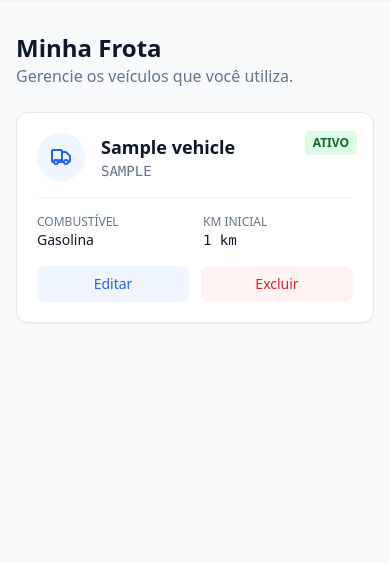
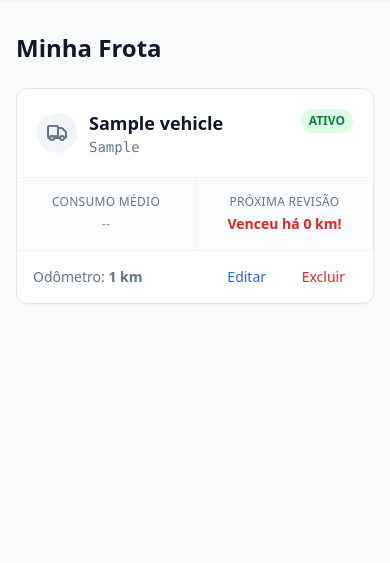
Before and after one commit to MoisesAvilar/finance-saas, a Django app: page /veiculos/ in a window 390 px wide. Shown: the part 65-628 px from the top of the page. Run offline with Django 5.2, Linux system fonts and the light colour scheme; a user stored in the database is signed in; tables that the repository leaves empty hold one stand-in row (values such as "Sample post"); some libraries are stand-ins or nearby versions.

Commit message:
Refactor vehicle list layout and enhance dashboard forms
- Updated vehicle_list.html to improve the layout using a grid system for better responsiveness and visual appeal.
- Simplified vehicle display cards with additional information such as fuel average and maintenance status.
- Enhanced form elements in dashboard.html for registering income and expenses, ensuring better user experience and validation.
- Removed unnecessary code and improved overall readability of the templates.

```diff
--- a/apps/vehicles/models.py
+++ b/apps/vehicles/models.py
@@ -1,4 +1,5 @@
 from django.db import models
+from django.db.models import Max
 from django.conf import settings
 from common.models import TimeStampedModel
 
--- a/apps/vehicles/templates/vehicles/vehicle_list.html
+++ b/apps/vehicles/templates/vehicles/vehicle_list.html
@@ -1,115 +1,76 @@
 {% extends 'base.html' %}
 
 {% block content %}
-<div class="space-y-6">
+<div class="max-w-5xl mx-auto space-y-6">
 
-    <div class="flex flex-col sm:flex-row justify-between items-start sm:items-center gap-4">
-        <div>
+    <div class="flex justify-between items-center">
         <h1 class="text-2xl font-bold text-slate-900 dark:text-white">Minha Frota</h1>
-            <p class="text-slate-500 dark:text-slate-400">Gerencie os veículos que você utiliza.</p>
-        </div>
-
         {% if can_add_vehicle %}
-        <a href="{% url 'vehicle_create' %}" class="w-full sm:w-auto bg-blue-600 hover:bg-blue-700 text-white font-medium py-2 px-4 rounded-lg transition-colors flex items-center justify-center gap-2 shadow-sm">
+        <a href="{% url 'vehicle_create' %}" class="bg-blue-600 hover:bg-blue-700 text-white px-4 py-2 rounded-lg text-sm font-bold shadow-sm transition-colors flex items-center gap-2">
             <svg class="w-5 h-5" fill="none" stroke="currentColor" viewBox="0 0 24 24"><path stroke-linecap="round" stroke-linejoin="round" stroke-width="2" d="M12 4v16m8-8H4"></path></svg>
-            <span>Novo Veículo</span>
+            Novo Veículo
         </a>
         {% endif %}
     </div>
 
-    <div class="hidden md:block bg-white dark:bg-slate-900 rounded-xl shadow-sm border border-slate-200 dark:border-slate-800 overflow-hidden">
-        <div class="overflow-x-auto">
-            <table class="w-full text-left text-sm text-slate-600 dark:text-slate-400">
-                <thead class="bg-slate-50 dark:bg-slate-800 text-slate-900 dark:text-slate-200 uppercase font-medium border-b border-slate-200 dark:border-slate-700">
-                    <tr>
-                        <th class="px-6 py-4">Modelo / Placa</th>
-                        <th class="px-6 py-4">Combustível</th>
-                        <th class="px-6 py-4">KM Inicial</th>
-                        <th class="px-6 py-4 text-center">Status</th>
-                        <th class="px-6 py-4 text-center">Ações</th>
-                    </tr>
-                </thead>
-                <tbody class="divide-y divide-slate-200 dark:divide-slate-800">
-                    {% for vehicle in vehicles %}
-                    <tr class="hover:bg-slate-50 dark:hover:bg-slate-800/50 transition-colors">
-                        <td class="px-6 py-4">
+    <div class="grid grid-cols-1 md:grid-cols-2 gap-6">
+        {% for vehicle in object_list %} <div class="bg-white dark:bg-slate-900 rounded-xl shadow-sm border border-slate-200 dark:border-slate-800 overflow-hidden hover:border-blue-300 dark:hover:border-blue-700 transition-colors">
+
+                <div class="p-5 border-b border-slate-100 dark:border-slate-800 flex justify-between items-start">
                     <div class="flex items-center gap-3">
                         <div class="w-10 h-10 rounded-full bg-slate-100 dark:bg-slate-800 flex items-center justify-center text-slate-500">
                             <svg class="w-6 h-6" fill="none" stroke="currentColor" viewBox="0 0 24 24"><path stroke-linecap="round" stroke-linejoin="round" stroke-width="2" d="M9 17a2 2 0 11-4 0 2 2 0 014 0zM19 17a2 2 0 11-4 0 2 2 0 014 0z"></path><path stroke-linecap="round" stroke-linejoin="round" stroke-width="2" d="M13 16V6a1 1 0 00-1-1H4a1 1 0 00-1 1v10a1 1 0 001 1h1m8-1a1 1 0 01-1 1H9m4-1V8a1 1 0 011-1h2.586a1 1 0 01.707.293l3.414 3.414a1 1 0 01.293.707V16a1 1 0 01-1 1h-1m-6-1a1 1 0 001 1h1M5 17a2 2 0 012-2v0a2 2 0 012 2m0 0a2 2 0 012-2v0a2 2 0 012 2"></path></svg>
                         </div>
                         <div>
-                                    <p class="font-bold text-slate-900 dark:text-white">{{ vehicle.model_name }}</p>
-                                    <p class="text-xs text-slate-500 uppercase font-mono">{{ vehicle.plate }}</p>
+                            <h3 class="text-lg font-bold text-slate-900 dark:text-white">{{ vehicle.model_name }}</h3>
+                            <p class="text-sm text-slate-500 font-mono">{{ vehicle.license_plate|default:vehicle.plate }}</p>
                         </div>
                     </div>
-                        </td>
-                        <td class="px-6 py-4">{{ vehicle.get_fuel_type_display }}</td>
-                        <td class="px-6 py-4 font-mono">{{ vehicle.initial_km }} km</td>
-                        <td class="px-6 py-4 text-center">
-                            {% if vehicle.is_active %}
-                                <span class="inline-flex px-2 py-1 rounded-full text-xs font-medium bg-green-100 text-green-800 dark:bg-green-900/30 dark:text-green-300">Ativo</span>
+                    <span class="text-xs font-bold px-2 py-1 rounded-full {% if vehicle.is_active %}bg-green-100 text-green-700 dark:bg-green-900/30 dark:text-green-300{% else %}bg-gray-100 text-gray-500 dark:bg-slate-800 dark:text-slate-400{% endif %}">
+                        {% if vehicle.is_active %}ATIVO{% else %}INATIVO{% endif %}
+                    </span>
+                </div>
+
+                <div class="grid grid-cols-2 divide-x divide-slate-100 dark:divide-slate-800 bg-slate-50/50 dark:bg-slate-800/20">
+
+                    <div class="p-4 text-center">
+                        <p class="text-xs text-slate-500 uppercase tracking-wide mb-1">Consumo Médio</p>
+                        {% if vehicle.fuel_average %}
+                            <p class="text-xl font-bold text-slate-900 dark:text-white">{{ vehicle.fuel_average|floatformat:1 }} <span class="text-sm font-normal text-slate-500">km/L</span></p>
                         {% else %}
-                                <span class="inline-flex px-2 py-1 rounded-full text-xs font-medium bg-slate-100 text-slate-800 dark:bg-slate-800 dark:text-slate-400">Inativo</span>
+                            <p class="text-sm text-slate-400 italic">--</p>
                         {% endif %}
-                        </td>
-                        <td class="px-6 py-4 text-center">
-                            <div class="flex justify-center gap-2">
-                                <a href="{% url 'vehicle_update' vehicle.pk %}" class="text-blue-600 hover:text-blue-800"><svg class="w-5 h-5" fill="none" stroke="currentColor" viewBox="0 0 24 24"><path stroke-linecap="round" stroke-linejoin="round" stroke-width="2" d="M11 5H6a2 2 0 00-2 2v11a2 2 0 002 2h11a2 2 0 002-2v-5m-1.414-9.414a2 2 0 112.828 2.828L11.828 15H9v-2.828l8.586-8.586z"></path></svg></a>
-                                <a href="{% url 'vehicle_delete' vehicle.pk %}" class="text-red-600 hover:text-red-800"><svg class="w-5 h-5" fill="none" stroke="currentColor" viewBox="0 0 24 24"><path stroke-linecap="round" stroke-linejoin="round" stroke-width="2" d="M19 7l-.867 12.142A2 2 0 0116.138 21H7.862a2 2 0 01-1.995-1.858L5 7m5 4v6m4-6v6m1-10V4a1 1 0 00-1-1h-4a1 1 0 00-1 1v3M4 7h16"></path></svg></a>
                     </div>
-                        </td>
-                    </tr>
-                    {% endfor %}
-                </tbody>
-            </table>
+
+                    <div class="p-4 text-center">
+                        <p class="text-xs text-slate-500 uppercase tracking-wide mb-1">Próxima Revisão</p>
+                        {% with status=vehicle.maintenance_status %}
+                            {% if status %}
+                                <p class="text-sm font-bold {% if status.status == 'danger' %}text-red-600{% elif status.status == 'warning' %}text-orange-600{% else %}text-green-600{% endif %}">
+                                    {{ status.msg }}
+                                </p>
+                            {% else %}
+                                <p class="text-sm text-slate-400 italic">Sem agendamento</p>
+                            {% endif %}
+                        {% endwith %}
                     </div>
                 </div>
 
-    <div class="grid grid-cols-1 gap-4 md:hidden">
-        {% for vehicle in vehicles %}
-        <div class="bg-white dark:bg-slate-900 p-5 rounded-xl shadow-sm border border-slate-200 dark:border-slate-800 relative">
-
-            <div class="absolute top-4 right-4">
-                {% if vehicle.is_active %}
-                    <span class="inline-flex px-2 py-1 rounded text-xs font-bold bg-green-100 text-green-800 dark:bg-green-900/30 dark:text-green-300">ATIVO</span>
-                {% else %}
-                    <span class="inline-flex px-2 py-1 rounded text-xs font-bold bg-slate-100 text-slate-800 dark:bg-slate-800 dark:text-slate-400">INATIVO</span>
-                {% endif %}
+                <div class="p-4 flex justify-between items-center text-sm border-t border-slate-100 dark:border-slate-800">
+                    <span class="text-slate-500">Odômetro: <strong>{{ vehicle.current_odometer }} km</strong></span>
+                    <div class="space-x-2">
+                        <a href="{% url 'vehicle_update' vehicle.pk %}" class="px-3 py-1.5 text-blue-600 hover:bg-blue-50 dark:hover:bg-blue-900/20 rounded-md transition-colors font-medium">Editar</a>
+                        <a href="{% url 'vehicle_delete' vehicle.pk %}" class="px-3 py-1.5 text-red-600 hover:bg-red-50 dark:hover:bg-red-900/20 rounded-md transition-colors">Excluir</a>
                     </div>
-
-            <div class="flex items-center gap-4 mb-4">
-                <div class="w-12 h-12 rounded-full bg-blue-50 dark:bg-blue-900/20 text-blue-600 dark:text-blue-400 flex items-center justify-center">
-                    <svg class="w-6 h-6" fill="none" stroke="currentColor" viewBox="0 0 24 24"><path stroke-linecap="round" stroke-linejoin="round" stroke-width="2" d="M9 17a2 2 0 11-4 0 2 2 0 014 0zM19 17a2 2 0 11-4 0 2 2 0 014 0z"></path><path stroke-linecap="round" stroke-linejoin="round" stroke-width="2" d="M13 16V6a1 1 0 00-1-1H4a1 1 0 00-1 1v10a1 1 0 001 1h1m8-1a1 1 0 01-1 1H9m4-1V8a1 1 0 011-1h2.586a1 1 0 01.707.293l3.414 3.414a1 1 0 01.293.707V16a1 1 0 01-1 1h-1m-6-1a1 1 0 001 1h1M5 17a2 2 0 012-2v0a2 2 0 012 2m0 0a2 2 0 012-2v0a2 2 0 012 2"></path></svg>
-                </div>
-                <div>
-                    <h3 class="font-bold text-lg text-slate-900 dark:text-white">{{ vehicle.model_name }}</h3>
-                    <p class="text-sm text-slate-500 font-mono uppercase">{{ vehicle.plate }}</p>
-                </div>
-            </div>
-
-            <div class="grid grid-cols-2 gap-4 text-sm border-t border-slate-100 dark:border-slate-800 pt-4 mb-4">
-                <div>
-                    <p class="text-slate-500 dark:text-slate-400 text-xs uppercase">Combustível</p>
-                    <p class="font-medium text-slate-900 dark:text-white">{{ vehicle.get_fuel_type_display }}</p>
-                </div>
-                <div>
-                    <p class="text-slate-500 dark:text-slate-400 text-xs uppercase">KM Inicial</p>
-                    <p class="font-medium text-slate-900 dark:text-white font-mono">{{ vehicle.initial_km }} km</p>
-                </div>
-            </div>
-
-            <div class="flex gap-3">
-                <a href="{% url 'vehicle_update' vehicle.pk %}" class="flex-1 py-2 text-center text-sm font-medium text-blue-600 bg-blue-50 dark:bg-blue-900/20 rounded-lg hover:bg-blue-100 dark:hover:bg-blue-900/40 transition">
-                    Editar
-                </a>
-                <a href="{% url 'vehicle_delete' vehicle.pk %}" class="flex-1 py-2 text-center text-sm font-medium text-red-600 bg-red-50 dark:bg-red-900/20 rounded-lg hover:bg-red-100 dark:hover:bg-red-900/40 transition">
-                    Excluir
-                </a>
                 </div>
             </div>
         {% empty %}
-        <div class="bg-white dark:bg-slate-900 p-8 rounded-xl text-center text-slate-500">
-            Nenhum veículo cadastrado.
+            <div class="col-span-1 md:col-span-2 text-center py-12 bg-white dark:bg-slate-900 rounded-xl border border-dashed border-slate-300 dark:border-slate-700">
+                <div class="w-16 h-16 bg-slate-100 dark:bg-slate-800 text-slate-400 rounded-full flex items-center justify-center mx-auto mb-4">
+                    <svg class="w-8 h-8" fill="none" stroke="currentColor" viewBox="0 0 24 24"><path stroke-linecap="round" stroke-linejoin="round" stroke-width="2" d="M19 11H5m14 0a2 2 0 012 2v6a2 2 0 01-2 2H5a2 2 0 01-2-2v-6a2 2 0 012-2m14 0V9a2 2 0 00-2-2M5 11V9a2 2 0 012-2m0 0V5a2 2 0 012-2h6a2 2 0 012 2v2M7 7h10"></path></svg>
+                </div>
+                <p class="text-slate-500 mb-4">Você ainda não cadastrou nenhum veículo.</p>
+                <a href="{% url 'vehicle_create' %}" class="text-blue-600 font-bold hover:underline">Cadastrar Agora</a>
             </div>
         {% endfor %}
     </div>
```
Also changed, not shown: templates/dashboard.html (+84 -146 lines). Lines whose indentation alone changed are shown as unchanged.
